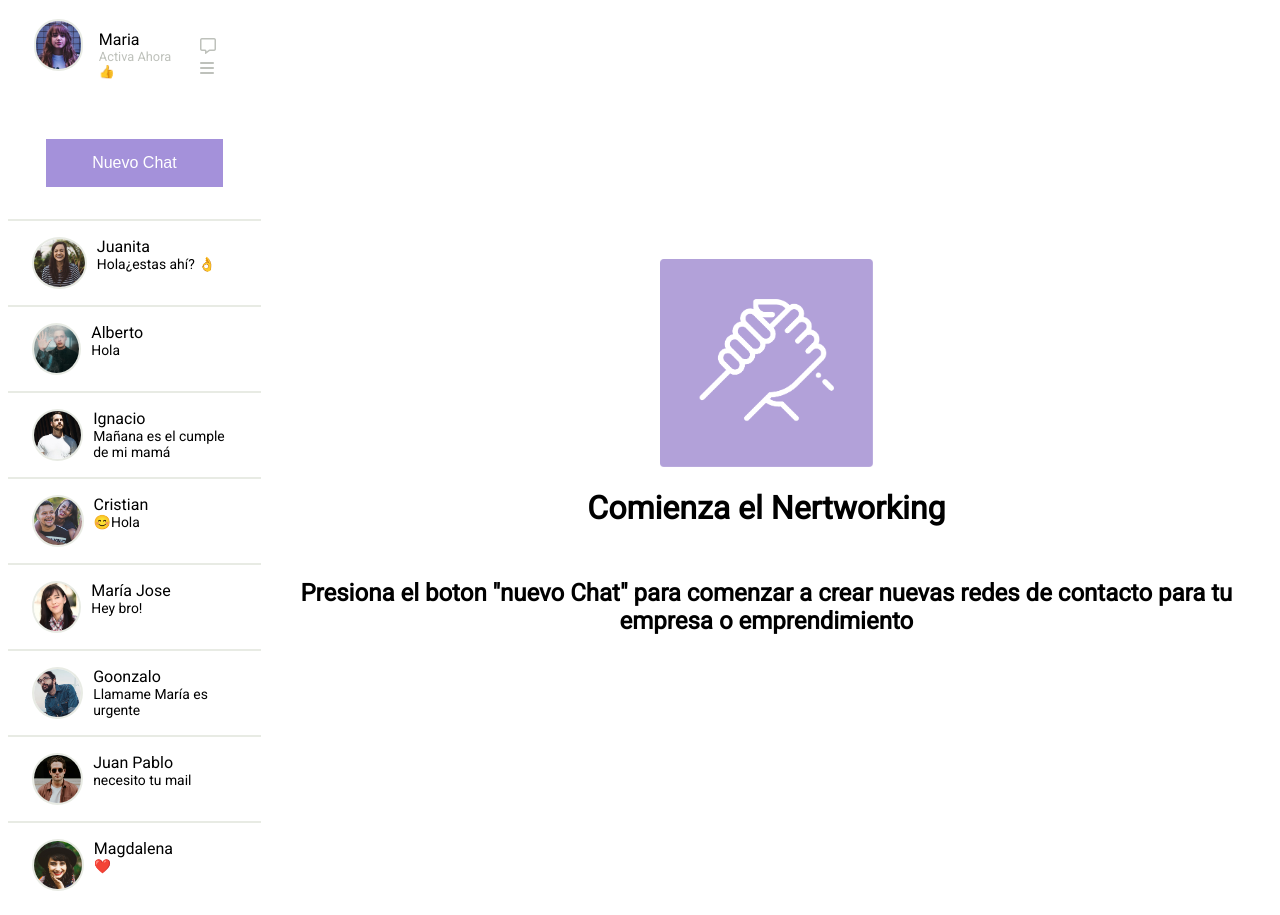
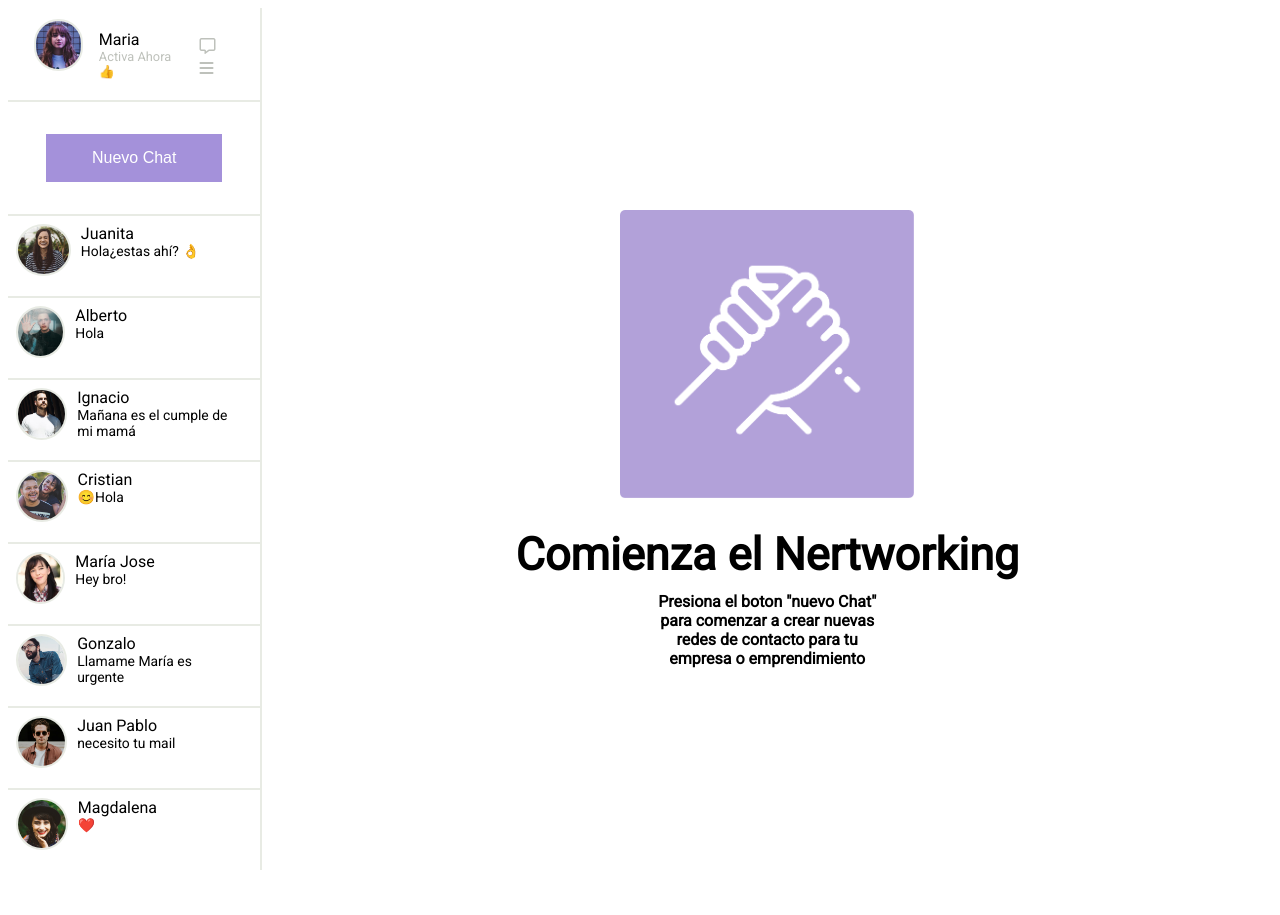
Before and after one commit to josealexanderdrt/m2-desafio-1, a plain HTML site: page index.html in a window 1280 px wide. After the commit the page ends 878 px from the top, so only its background shows below. Drawn offline with Linux system fonts and the light colour scheme; a web font is replaced by a local one.

Commit message:
últimos cambios

```diff
--- a/assets/css/styles.css
+++ b/assets/css/styles.css
@@ -12,6 +12,7 @@ body{
 
 aside{
     width: 25%;
+    border-right:  solid #E8EBE4 2px ;
 }
 
 .imagen img{
@@ -25,7 +26,8 @@ aside{
     flex-direction:row;
     align-items: center;
     justify-content: space-between;
-    padding: 0.7rem 1.25rem 0.7rem 1.6rem;
+    padding: 0.7rem 1.25rem 0.3rem 1.6rem;
+    border-bottom: solid #E8EBE4 2px ;
 
 }
 
@@ -67,9 +69,10 @@ button{
     border: none;
     width: 80%;
     height: 3rem;
-    padding: auto;
+    padding: 0.2rem;
     align-items: center;
     font-size: 1rem;
+
 
 
 }
@@ -106,9 +109,9 @@ button:focus{
 
 .chats {
     display: flex;
-    padding: 0 0 0 25px;
+    padding: 0 0 0 1px;
     border-top: solid #E8EBE4 2px ;
-    padding: 1rem 1.25rem 1rem 1.5rem;
+    padding: 0.5rem 1.25rem 1.25rem 0.5rem;
 }
 
 .chat-name{
@@ -134,20 +137,23 @@ main{
 
 }
 
-main img{ height: 13rem;}
+main img{ height: 18rem;}
 
 
 main h1 {
-    font-weight: ;
-    font-size: ;
-    margin-bottom: ;
+    font-weight: 0.5rem ;
+    font-size: 45px ;
+    margin-bottom: 0 ;
     padding-bottom: 0.7rem;
 }
 
 main h2{
-    font-size: ;
-    font-weight: ;
-    margin: ;
+
+    font-size: 16px;
+
+    margin: 0 390px 0 390px;
+    text-align: center;
+
 
 }
 
--- a/index.html
+++ b/index.html
@@ -138,7 +138,7 @@
              <section class="chats">
                 <img src="assets/imgs/gonzalo.jpg" alt="Gonzalo">
                 <div class="frist-tex">
-                    <div class="chat-name"> Goonzalo</div>
+                    <div class="chat-name"> Gonzalo</div>
                     <div class="chat-active"> Llamame María es urgente</div>
 
 
```
